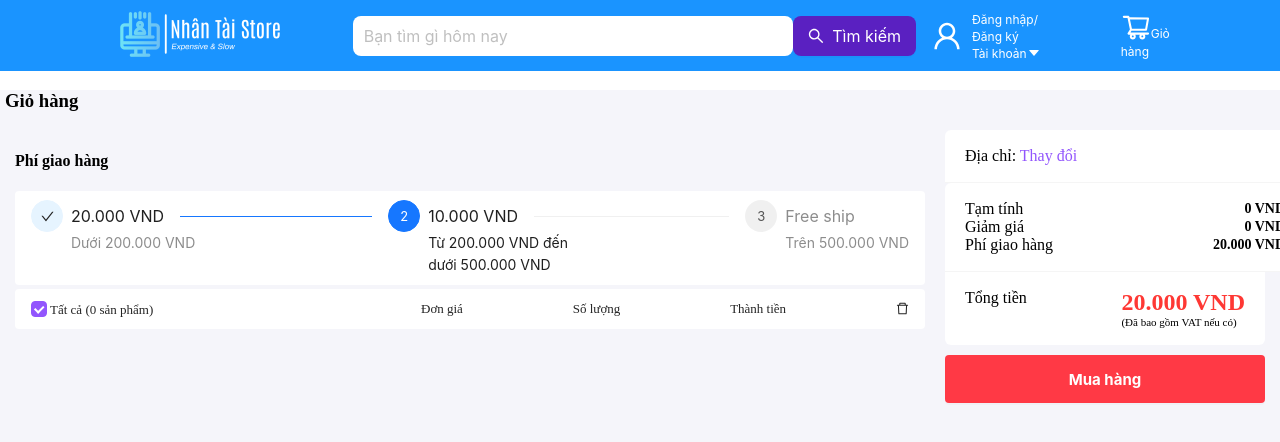
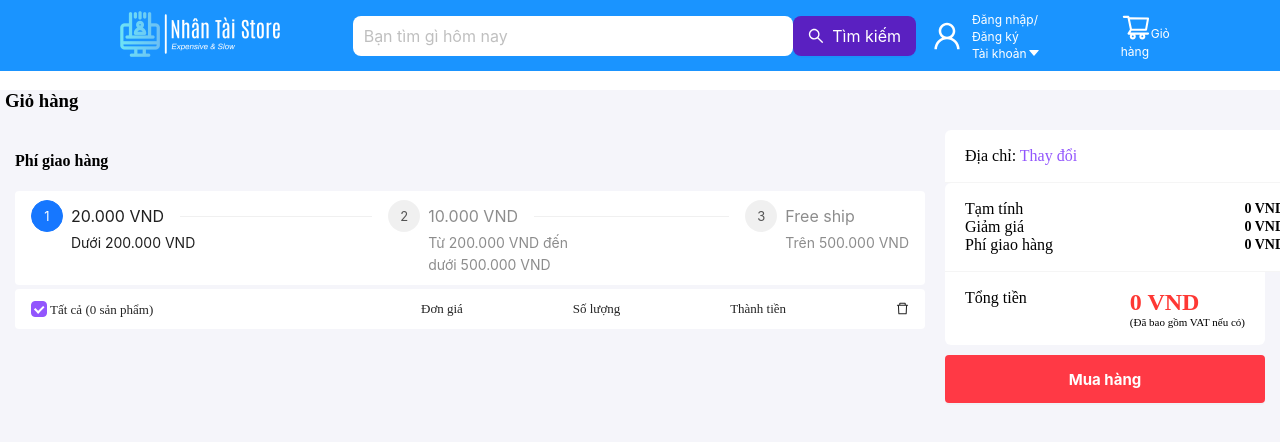
Before and after one commit to TTTai12/Web_KLTN, a React (Create React App) app: page /order in a window 1280 px wide. Shown: the top 442 px of the page. Built offline with nearby package versions, Linux system fonts and the light colour scheme.

Commit message:
Lưu các thay đổi cục bộ trước khi merge

```diff
--- a/src/pages/OrderPage/OrderPage.jsx
+++ b/src/pages/OrderPage/OrderPage.jsx
@@ -133,13 +133,23 @@ const OrderPage = () => {
     return 0;
   }, [order]);
 
+  // đang lõi code này
+  // const deliveryPriceMemo = useMemo(() => {
+  //   if (priceMemo >= 20000 && priceMemo < 500000) {
+  //     return 10000;
+  //   } else if (priceMemo >= 500000 || order?.orderItemsSelected?.length === 0) {
+  //     return 0;
+  //   } else {
+  //     return 20000;
+  //   }
+  // }, [priceMemo]);
   const deliveryPriceMemo = useMemo(() => {
-    if (priceMemo < 200000) {
+    if (priceMemo > 200000) {
+      return 10000;
+    } else if (priceMemo === 0) {
+      return 0;
+    } else {
       return 20000;
-    } else if (priceMemo >= 200000 && priceMemo < 500000) {
-      return 10000;
-    } else if (priceMemo >= 500000 || order?.orderItemsSelected?.length === 0) {
-      return 0;
     }
   }, [priceMemo]);
 
--- a/src/pages/OrderSuccess/OrderSuccess.jsx
+++ b/src/pages/OrderSuccess/OrderSuccess.jsx
@@ -11,7 +11,6 @@ const OrderSuccess = () => {
   const location = useLocation()
   const {state} = location
   console.log('location', location)
-
   return (
     <div style={{ background: "#f5f5fa", with: "100%", height: "100vh" }}>
       <Loading isPending={false}>
@@ -41,33 +40,29 @@ const OrderSuccess = () => {
                   return (
                     <WrapperItemOrder key={order?.name}>
                       <div style={{width: '900px', display: 'flex', alignItems: 'center', gap: 40}}>
-                        <img src={order.image} style={{width: '100px', height: '100px', objectFit: 'cover'}}/>
+                      <img src={order.image} style={{width: '100px', height: '100px', objectFit: 'cover'}}/>
                         <div style={{
                           width: 260,
                           overflow: 'hidden',
                           textOverflow:'ellipsis',
-                          whiteSpace:'nowrap',
-                          fontSize: 20,
+                          whiteSpace:'nowrap'
                         }}>{order?.name}</div>
                       </div>
                       <div style={{flex: 1, display: 'flex', alignItems: 'center',gap: '10px'}}>
                         <span>
-                          <span style={{ fontSize: '20px', color: '#242424' }}>Số lượng: {order?.amount}</span>
+                        <span style={{ fontSize: '13px', color: '#242424' }}>Số lượng: {order?.amount}</span>
                         </span>
                         <span>
-                          <span style={{ fontSize: '20px', color: '#242424' }}>Giá tiền: {convertPrice(order?.price)}</span>
+                        <span style={{ fontSize: '13px', color: '#242424' }}>Giá tiền: {convertPrice(order?.price)}</span>
                         </span>
-
                       </div>
                     </WrapperItemOrder>
                   )
                 })}
               </WrapperItemOrderInfo>
-              <div>
-                <WrapperItemPrice>
-                  Tổng tiền: {convertPrice(state?.totalPriceMemo)}
-                </WrapperItemPrice>
-              </div>
+              <WrapperItemPrice>
+                <span style={{ fontSize: '16px', color: 'red' }}>Tổng tiền: {convertPrice(state?.totalPriceMemo)}</span>
+              </WrapperItemPrice>
             </WrapperContainer>
           </div>
         </div>
--- a/src/pages/PaymentPage/PaymentPage.jsx
+++ b/src/pages/PaymentPage/PaymentPage.jsx
@@ -84,13 +84,23 @@ const PaymentPage = () => {
     return 0;
   }, [order]);
 
+  // đang lõi code này
+  // const deliveryPriceMemo = useMemo(() => {
+  //   if (priceMemo >= 20000 && priceMemo < 500000) {
+  //     return 10000;
+  //   } else if (priceMemo >= 500000 || order?.orderItemsSelected?.length === 0) {
+  //     return 0;
+  //   } else {
+  //     return 20000;
+  //   }
+  // }, [priceMemo]);
   const deliveryPriceMemo = useMemo(() => {
-    if (priceMemo < 200000) {
+    if (priceMemo > 200000) {
+      return 10000;
+    } else if (priceMemo === 0) {
+      return 0;
+    } else {
       return 20000;
-    } else if (priceMemo >= 200000 && priceMemo < 500000) {
-      return 10000;
-    } else if (priceMemo >= 500000 || order?.orderItemsSelected?.length === 0) {
-      return 0;
     }
   }, [priceMemo]);
 
@@ -359,14 +369,14 @@ const PaymentPage = () => {
               </div>
               {payment === "paypal" && sdkReady ? (
                 <div style={{ width: "320px" }}>
-                  {/* <PayPalButton
+                  <PayPalButton
                     amount={Math.round(totalPriceMemo / 30000)}
                     // shippingPreference="NO_SHIPPING" // default is "GET_FROM_FILE"
                     onSuccess={onSuccessPaypal}
                     onError={() => {
                       alert("Erroe");
                     }}
-                  /> */}
+                  />
                 </div>
               ) : (
                 <ButtonComponent
```
